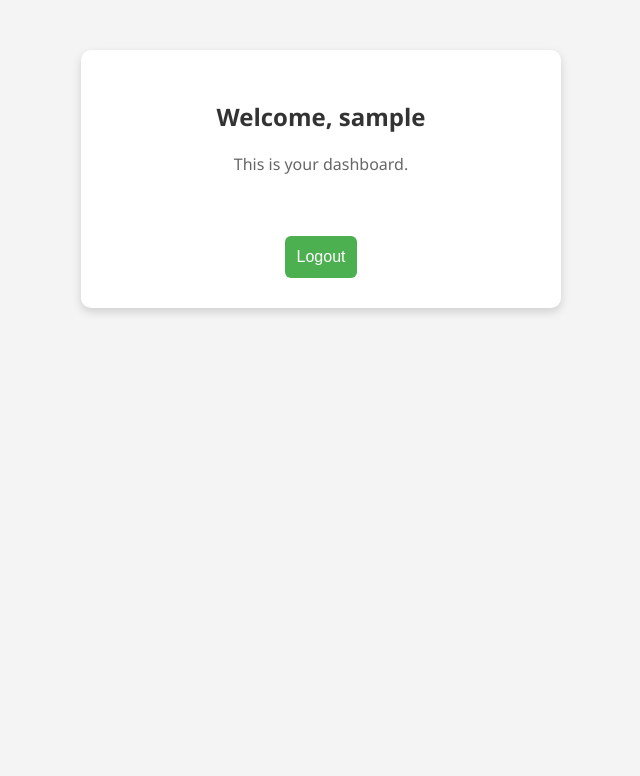
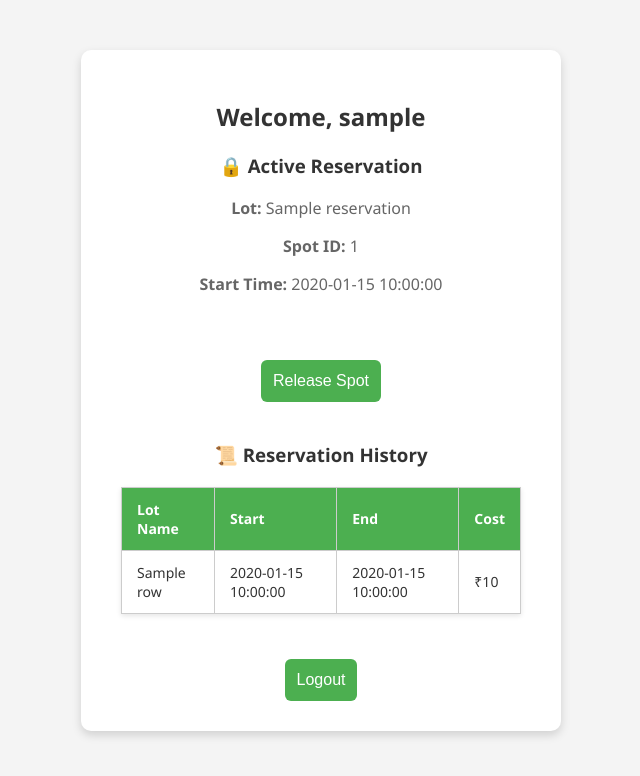
Before and after one commit to 23f2002702/parking-app-proj-v1, a Flask app: template vehicle_parking_app/templates/user_dashboard.html in a window 1280 px wide. Shown: the top 776 px of the page, without its empty margins (319-959 px from the left). Run offline with Flask 3, Linux system fonts and the light colour scheme; the template is opened without the code that fills it: most values are stand-ins (such as "Sample title", 1, 10 or a date in 2020).

Commit message:
Milestone-VP User-Dashboard-Management

```diff
--- a/vehicle_parking_app/templates/user_dashboard.html
+++ b/vehicle_parking_app/templates/user_dashboard.html
@@ -7,7 +7,75 @@
 <body>
 <div class="container">
     <h2>Welcome, {{ username }}</h2>
-    <p>This is your dashboard.</p>
+
+    {% if reservation %}
+        <h3>🔒 Active Reservation</h3>
+        <p><strong>Lot:</strong> {{ reservation['lot_name'] }}</p>
+        <p><strong>Spot ID:</strong> {{ reservation['spot_id'] }}</p>
+        <p><strong>Start Time:</strong> {{ reservation['parking_timestamp'] or "Not started yet" }}</p>
+        <div style="margin-top: 20px;">
+            {% if reservation['parking_timestamp'] %}
+                <a href="/user/release"><button>Release Spot</button></a>
+            {% else %}
+                <a href="/user/occupy"><button>Mark as Occupied</button></a>
+            {% endif %}
+        </div>
+    {% else %}
+        <h3>🚗 Book a Spot</h3>
+        <table class="data-table">
+            <thead>
+                <tr>
+                    <th>Lot Name</th>
+                    <th>Available Spots</th>
+                    <th>Price/hour</th>
+                    <th>Action</th>
+                </tr>
+            </thead>
+            <tbody>
+                {% for lot in lots %}
+                <tr>
+                    <td>{{ lot['name'] }}</td>
+                    <td>{{ spot_availability[lot['id']] }}</td>
+                    <td>₹{{ lot['price_per_hour'] }}</td>
+                    <td>
+                        {% if spot_availability[lot['id']] > 0 %}
+                        <a href="{{ url_for('reserve_spot', lot_id=lot['id']) }}"><button>Book</button></a>
+                        {% else %}
+                        <span>Unavailable</span>
+                        {% endif %}
+                    </td>
+                </tr>
+                {% endfor %}
+            </tbody>
+        </table>
+    {% endif %}
+
+    <h3 style="margin-top: 40px;">📜 Reservation History</h3>
+    {% if history %}
+    <table class="data-table">
+        <thead>
+            <tr>
+                <th>Lot Name</th>
+                <th>Start</th>
+                <th>End</th>
+                <th>Cost</th>
+            </tr>
+        </thead>
+        <tbody>
+            {% for row in history %}
+            <tr>
+                <td>{{ row['lot_name'] }}</td>
+                <td>{{ row['parking_timestamp'] }}</td>
+                <td>{{ row['leaving_timestamp'] }}</td>
+                <td>₹{{ row['parking_cost'] }}</td>
+            </tr>
+            {% endfor %}
+        </tbody>
+    </table>
+    {% else %}
+    <p>No reservation history yet.</p>
+    {% endif %}
+
     <a href="/logout"><button>Logout</button></a>
 </div>
 </body>
```
